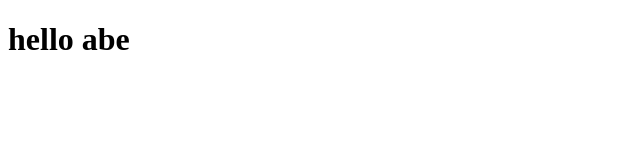
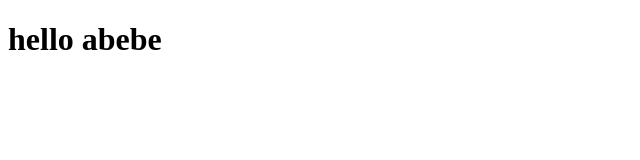
Before and after one commit to ayfokir/abebe, a plain HTML site: page index.html in a window 1280 px wide. Shown: the full height of the page, 0-640 px from the left. Drawn offline with Linux system fonts and the light colour scheme.

Commit message:
change abe into abebe

```diff
--- a/index.html
+++ b/index.html
@@ -7,6 +7,6 @@
     <title>Document</title>
 </head>
 <body>
-    <h1>hello abe</h1>
+    <h1>hello abebe</h1>
 </body>
 </html>
```
